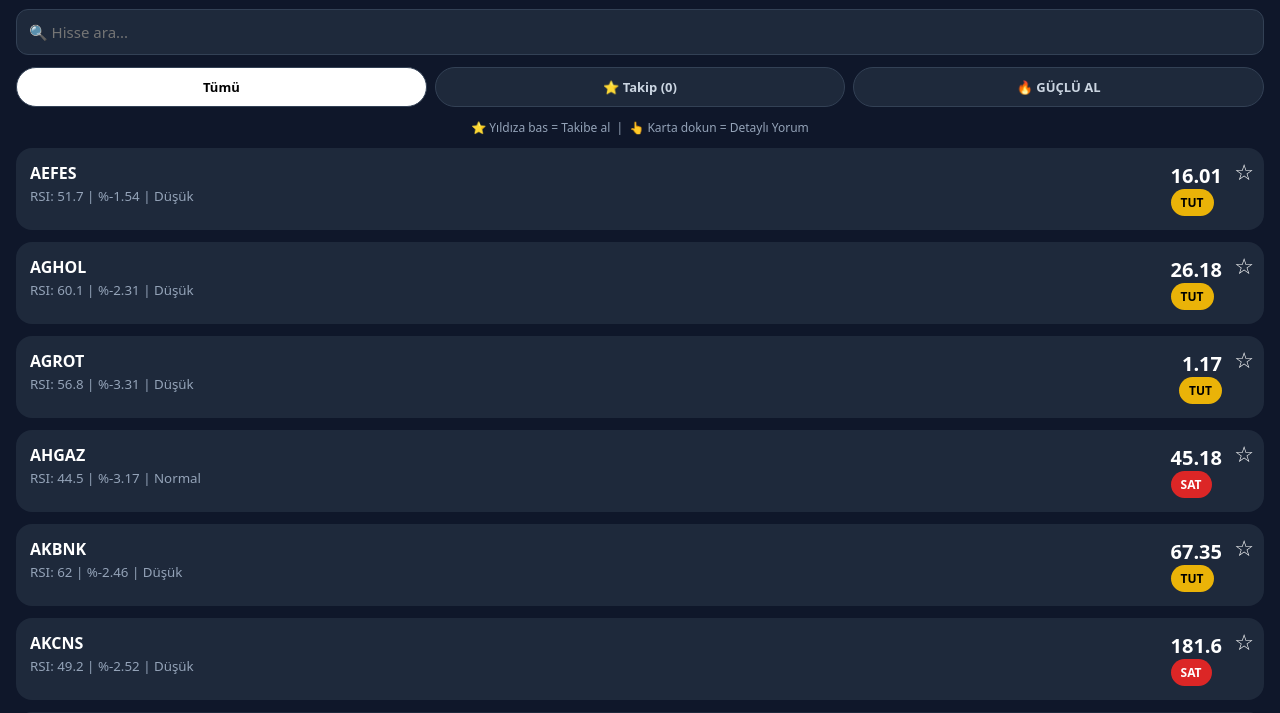
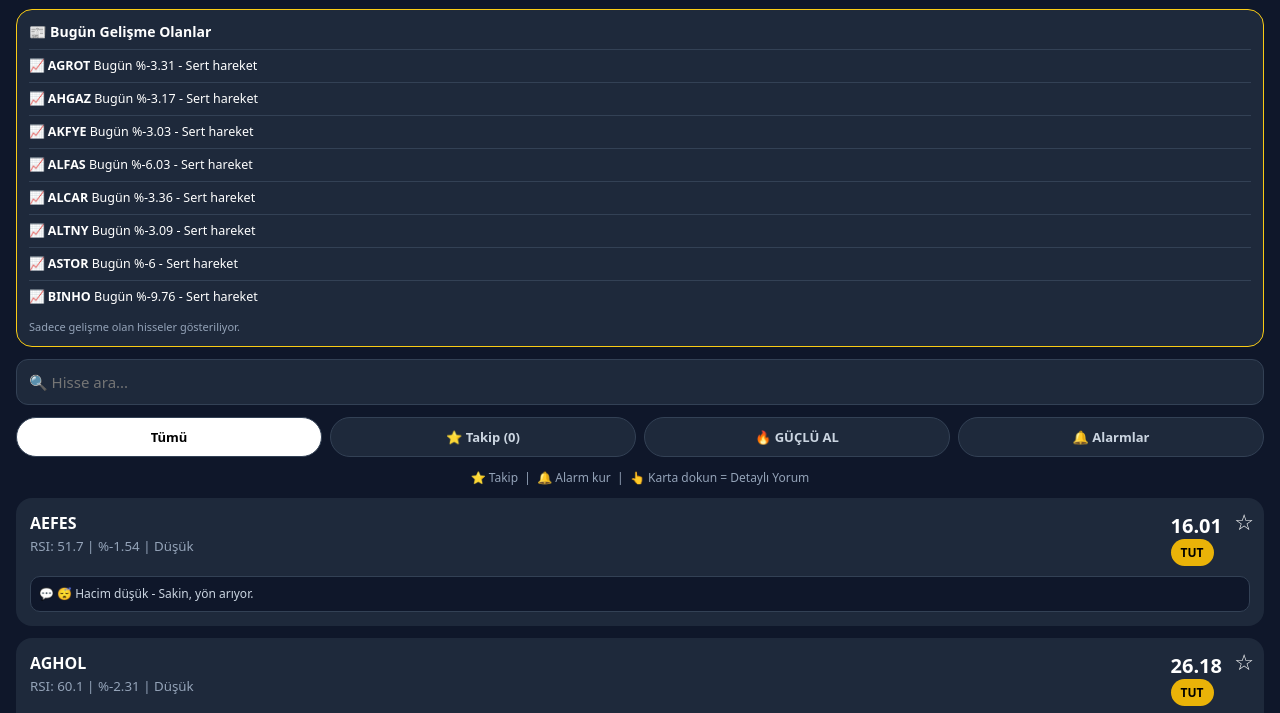
Before and after one commit to gncr03/bist-radar, a plain HTML site: page index.html in a window 1280 px wide. Shown: the part 62-775 px from the top of the page. Drawn offline with Linux system fonts and the light colour scheme.

Commit message:
Update index.html

```diff
--- a/index.html
+++ b/index.html
@@ -18,6 +18,7 @@ body{background:#0f172a;color:#fff;padding:16px}
 .badge{font-size:12px;font-weight:700;padding:5px 10px;border-radius:20px;display:inline-block}
 .AL{background:#16a34a}.SAT{background:#dc2626}.TUT{background:#eab308;color:#000}
 .star{position:absolute;top:8px;right:10px;font-size:22px}
+.mini{font-size:12px;color:#cbd5e1;background:#0f172a;border:1px solid #334155;border-radius:10px;padding:8px;margin-top:10px;line-height:1.5}
 .ai{display:none;margin-top:12px;background:#0f172a;border:1px solid #334155;border-radius:12px;padding:12px;font-size:13px;line-height:1.7}
 .ai.open{display:block}
 .ai .line{display:flex;justify-content:space-between;margin:4px 0}
@@ -28,72 +29,142 @@ body{background:#0f172a;color:#fff;padding:16px}
 .hint{text-align:center;color:#94a3b8;font-size:12px;margin:12px 0}
 .bar{height:8px;background:#334155;border-radius:99px;overflow:hidden;margin:6px 0}
 .bar div{height:100%;background:#4ade80}
+#ozet{background:#1e293b;border:1px solid #facc15;border-radius:16px;padding:12px;margin-bottom:12px;display:none}
+#ozet h3{font-size:14px;margin-bottom:8px}
+#ozet .item{font-size:12.5px;line-height:1.6;padding:6px 0;border-top:1px solid #334155}
+#alarmBanner{background:#dc2626;border-radius:16px;padding:14px;margin-bottom:12px;display:none;text-align:center}
+#alarmBanner b{font-size:16px}
+#alarmBanner button{margin-top:8px;padding:8px 14px;border-radius:99px;border:none;background:#fff;font-weight:700}
+.alarmRow{display:flex;gap:6px;margin-top:10px}
+.alarmRow input{flex:1;padding:8px;border-radius:10px;border:1px solid #334155;background:#1e293b;color:#fff}
+.alarmRow button{padding:8px 12px;border-radius:10px;border:none;background:#facc15;font-weight:700}
+.alarmList{font-size:12px;margin-top:8px;line-height:1.6}
+.alarmList span{background:#334155;padding:3px 8px;border-radius:99px;display:inline-block;margin:2px}
 </style>
 </head>
 <body>
 <div class="top"><h1>📈 BIST Radar</h1><span id="time">...</span></div>
+
+<div id="alarmBanner"><div>🔔 <b id="alarmText">ALARM!</b></div><div id="alarmSub" style="font-size:13px;margin-top:4px"></div><button onclick="kapatAlarm()">Tamam, Sustur</button></div>
+
+<div id="ozet"><h3>📰 Bugün Gelişme Olanlar</h3><div id="ozetIcerik"></div></div>
+
 <input id="search" placeholder="🔍 Hisse ara..." oninput="render()">
 <div class="tabs">
 <button class="tab active" id="tab-all" onclick="setTab('all')">Tümü</button>
 <button class="tab" id="tab-fav" onclick="setTab('fav')">⭐ Takip (<span id="favCount">0</span>)</button>
 <button class="tab" id="tab-strong" onclick="setTab('strong')">🔥 GÜÇLÜ AL</button>
+<button class="tab" id="tab-alarm" onclick="setTab('alarm')">🔔 Alarmlar</button>
 </div>
-<div class="hint">⭐ Yıldıza bas = Takibe al &nbsp;|&nbsp; 👆 Karta dokun = Detaylı Yorum</div>
+<div class="hint">⭐ Takip &nbsp;|&nbsp; 🔔 Alarm kur &nbsp;|&nbsp; 👆 Karta dokun = Detaylı Yorum</div>
 <div id="list">Yükleniyor...</div>
 <script>
+// --- GERİ TUŞU ATMASIN ---
+history.pushState({page:1},'','');
+window.addEventListener('popstate',function(){history.pushState({page:1},'','');});
+
 let ALL=[],TAB='all';
-let FAV=[];
+let FAV=[], ALARMS=[];
 try{FAV=JSON.parse(localStorage.getItem('bist_fav')||'[]');}catch(e){FAV=[];}
-function setTab(t){TAB=t;document.querySelectorAll('.tab').forEach(e=>e.classList.remove('active'));document.getElementById(t==='all'?'tab-all':t==='fav'?'tab-fav':'tab-strong').classList.add('active');render();}
+try{ALARMS=JSON.parse(localStorage.getItem('bist_alarms')||'[]');}catch(e){ALARMS=[];}
+
+function setTab(t){TAB=t;document.querySelectorAll('.tab').forEach(e=>e.classList.remove('active'));document.getElementById(t==='all'?'tab-all':t==='fav'?'tab-fav':t==='strong'?'tab-strong':'tab-alarm').classList.add('active');render();}
 function toggleFav(sym,ev){ev.stopPropagation();if(FAV.includes(sym))FAV=FAV.filter(s=>s!==sym);else FAV.push(sym);localStorage.setItem('bist_fav',JSON.stringify(FAV));render();}
-
+function alarmKur(sym,ev){
+  ev.stopPropagation();
+  const inp=document.getElementById('alarm-input-'+sym);
+  const val=parseFloat(inp.value.replace(',','.'));
+  if(!val||val<=0){alert('Lütfen bir fiyat yaz, örn: 310');return;}
+  ALARMS=ALARMS.filter(a=>a.sym!==sym);
+  ALARMS.push({sym: sym, fiyat: val, yon: val > (ALL.find(h=>h.sym===sym)?.fiyat||0) ? 'yukari' : 'asagi'});
+  localStorage.setItem('bist_alarms',JSON.stringify(ALARMS));
+  alert(sym+' için alarm kuruldu: '+val+' TL');
+  render();
+}
+function alarmSil(sym,ev){if(ev)ev.stopPropagation();ALARMS=ALARMS.filter(a=>a.sym!==sym);localStorage.setItem('bist_alarms',JSON.stringify(ALARMS));render();}
+function kapatAlarm(){document.getElementById('alarmBanner').style.display='none';}
+function checkAlarms(){
+  let fired=[];
+  ALARMS.forEach(a=>{
+    const h=ALL.find(x=>x.sym===a.sym); if(!h) return;
+    const fiyat=parseFloat(h.fiyat)||0;
+    if(a.yon==='yukari' && fiyat>=a.fiyat) fired.push(a.sym+' '+fiyat+' TL oldu, hedefin '+a.fiyat+' idi (YUKARI kırdı) 🎉');
+    if(a.yon==='asagi' && fiyat<=a.fiyat) fired.push(a.sym+' '+fiyat+' TL oldu, hedefin '+a.fiyat+' idi (AŞAĞI kırdı) ⚠️');
+  });
+  if(fired.length){
+    document.getElementById('alarmBanner').style.display='block';
+    document.getElementById('alarmText').textContent='ALARM ÇALDI! ('+fired.length+')';
+    document.getElementById('alarmSub').innerHTML=fired.join('<br>');
+    try{navigator.vibrate([300,100,300]);}catch(e){}
+    try{new Audio('https://actions.google.com/sounds/v1/alarms/beep_short.ogg').play().catch(()=>{});}catch(e){}
+  }
+}
+function miniOzet(h){
+  const rsi=parseFloat(h.rsi)||50;
+  const sinyal=(h.sinyal||'TUT');
+  const deg=String(h.degisim||'');
+  if(sinyal.includes('GÜÇLÜ AL')) return '🔥 Güçlü AL - Momentum ve hacim pozitif, alıcılar önde.';
+  if(sinyal.includes('GÜÇLÜ SAT')) return '⛔ Güçlü SAT - Satıcılar baskın, şimdilik bekle.';
+  if(rsi<30) return '💡 RSI çok düşük, satılmış - tepki gelebilir ama acele etme.';
+  if(rsi>70) return '⚠️ RSI çok yüksek, şişmiş - düzeltme gelebilir, dikkat.';
+  if(sinyal.includes('AL')) return '🟢 Pozitif görünüm - Yükseliş isteği var, direnci izle.';
+  if(sinyal.includes('SAT')) return '🔴 Zayıf görünüm - Alıcılar isteksiz, izlemede kal.';
+  if(h.hacim && h.hacim.includes('Yüksek')) return '📦 Hacim yüksek - Hareket gerçek, ilgi var.';
+  if(h.hacim && h.hacim.includes('Düşük')) return '😴 Hacim düşük - Sakin, yön arıyor.';
+  return '🟡 Dengede - Ne alıcı ne satıcı önde, kırılım bekle. Bugün '+deg+'.';
+}
 function yorumUret(h){
-  const sym=h.sym, fiyat=h.fiyat, rsi=parseFloat(h.rsi)||50, degisim=String(h.degisim||'0'), hacim=h.hacim||'Normal', skor=h.skor||50, sinyal=(h.sinyal||'TUT');
+  const sym=h.sym, rsi=parseFloat(h.rsi)||50, degisim=String(h.degisim||'0'), hacim=h.hacim||'Normal', skor=h.skor||50, sinyal=(h.sinyal||'TUT');
   const degNum=parseFloat(degisim.replace('%','').replace(',','.'))||0;
   let rsiYorum='';
-  if(rsi<30) rsiYorum=`RSI ${rsi} ile <b>çok satılmış</b> bölgede. Yani herkes satmış, fiyat şişmiş değil, düşmüş. Genelde buradan tepki yükselişi gelir, ama tek başına al demek değil.`;
-  else if(rsi<40) rsiYorum=`RSI ${rsi} - <b>zayıf bölgeye yakın.</b> Alıcılar isteksiz, satıcılar biraz önde. Acele etme, dönüş işareti bekle.`;
-  else if(rsi<=60) rsiYorum=`RSI ${rsi} - <b>tam dengede.</b> Ne çok alınmış, ne çok satılmış. Hisse yön arıyor.`;
-  else if(rsi<=70) rsiYorum=`RSI ${rsi} - <b>güçlü bölge.</b> Alıcılar kontrolde, momentum yukarı. Ama fiyat biraz ısınmış, kademeli düşün.`;
-  else rsiYorum=`RSI ${rsi} ile <b>çok alınmış / şişmiş</b> bölgede. Herkes almış, fiyat hızlı yükselmiş. Buradan almak riskli, düzeltme gelebilir.`;
-
+  if(rsi<30) rsiYorum=`RSI ${rsi} ile <b>çok satılmış</b> bölgede. Herkes satmış, tepki yükselişi gelebilir.`;
+  else if(rsi<40) rsiYorum=`RSI ${rsi} - <b>zayıf bölgeye yakın.</b> Alıcılar isteksiz.`;
+  else if(rsi<=60) rsiYorum=`RSI ${rsi} - <b>tam dengede.</b> Hisse yön arıyor.`;
+  else if(rsi<=70) rsiYorum=`RSI ${rsi} - <b>güçlü bölge.</b> Alıcılar kontrolde.`;
+  else rsiYorum=`RSI ${rsi} ile <b>çok alınmış</b> bölgede. Düzeltme gelebilir.`;
   let hacimYorum='';
-  if(hacim.includes('Yüksek')) hacimYorum=`Hacim <b>yüksek 🔥</b> - Bugün herkes bu hisseyle ilgilenmiş. Hareket gerçek, boş değil.`;
-  else if(hacim.includes('Düşük')) hacimYorum=`Hacim <b>düşük</b> - Bugün ilgi az. Fiyat hareketi zayıf kalabilir, hacim artmadan güvenme.`;
-  else hacimYorum=`Hacim <b>normal</b> - Ortalama bir ilgi var, ne coşku ne kaçış.`;
-
+  if(hacim.includes('Yüksek')) hacimYorum=`Hacim <b>yüksek 🔥</b> - Hareket gerçek.`;
+  else if(hacim.includes('Düşük')) hacimYorum=`Hacim <b>düşük</b> - İlgi az.`;
+  else hacimYorum=`Hacim <b>normal</b> - Ortalama ilgi var.`;
   let degYorum='';
-  if(degNum>2) degYorum=`Bugün <b>%${degNum} yükselmiş</b>, güçlü bir gün geçirmiş.`;
-  else if(degNum>0) degYorum=`Bugün <b>%${degNum} hafif artıda</b>, pozitif ama coşku yok.`;
-  else if(degNum>-2) degYorum=`Bugün <b>%${degNum} hafif ekside</b>, küçük bir geri çekilme var.`;
-  else degYorum=`Bugün <b>%${degNum} düşmüş</b>, satıcılar bugün baskın.`;
-
+  if(degNum>2) degYorum=`Bugün <b>%${degNum} yükselmiş</b>, güçlü gün.`;
+  else if(degNum>0) degYorum=`Bugün <b>%${degNum} hafif artıda</b>.`;
+  else if(degNum>-2) degYorum=`Bugün <b>%${degNum} hafif ekside</b>.`;
+  else degYorum=`Bugün <b>%${degNum} düşmüş</b>, satıcılar baskın.`;
   let karar='', kararCls='tut', kararBaslik='';
-  if(sinyal.includes('GÜÇLÜ AL')){
-    kararCls='al'; kararBaslik='✅ ALINABİLİR - Güçlü Görünüm';
-    karar=`${sym} şu an radarın en güçlülerinden. RSI, hacim ve momentum aynı anda pozitif. <b>Ne yapmalı?</b> Kademeli alım düşünülebilir. Tek seferde tüm parayla girme, ${h.destek} altına stop koy. Hedefin ${h.hedef} olsun.`;
-  } else if(sinyal.includes('AL')){
-    kararCls='al'; kararBaslik='🟢 AL Düşünülebilir';
-    karar=`${sym} pozitif tarafta. <b>Ne yapmalı?</b> ${h.direnc} direnci kırılırsa alım güçlenir. Kırılmadan alırsan küçük gir, kırılırsa ekle. Stopun: ${h.stop}`;
-  } else if(sinyal.includes('GÜÇLÜ SAT')){
-    kararCls='sat'; kararBaslik='⛔ ŞİMDİ ALMA - Bekle';
-    karar=`${sym} şu an zayıf. <b>Ne yapmalı?</b> Elinde varsa ${h.destek} desteğini izle, kırılırsa satışı düşün. Elinde yoksa düşen bıçağı tutma, dibi görmeden alma. ${h.destek} üstünde tutunursa tekrar bak.`;
-  } else if(sinyal.includes('SAT')){
-    kararCls='sat'; kararBaslik='🔴 ZAYIF - Acele Etme';
-    karar=`${sym} satıcı baskısında. <b>Ne yapmalı?</b> Yeni alım için erken. ${h.destek} desteğinde tutunursa ve hacim artarsa o zaman düşün. Şimdilik izle.`;
-  } else {
-    kararCls='tut'; kararBaslik='🟡 TUT / İZLE - Kararsız';
-    karar=`${sym} yön arıyor. <b>Ne yapmalı?</b> Elinde varsa ${h.destek} altına inmedikçe tut. Yeni alacaksan ${h.direnc} üstünde kapanış bekle. ${h.direnc} kırılırsa AL, ${h.destek} kırılırsa SAT tarafına döner.`;
-  }
+  if(sinyal.includes('GÜÇLÜ AL')){kararCls='al';kararBaslik='✅ ALINABİLİR - Güçlü';karar=`${sym} radarın en güçlülerinden. Kademeli alım düşünülebilir. Tek seferde girme, ${h.destek} altına stop koy. Hedef: ${h.hedef}`;}
+  else if(sinyal.includes('AL')){kararCls='al';kararBaslik='🟢 AL Düşünülebilir';karar=`${sym} pozitif. ${h.direnc} kırılırsa güçlenir. Stopun: ${h.stop}`;}
+  else if(sinyal.includes('GÜÇLÜ SAT')){kararCls='sat';kararBaslik='⛔ ŞİMDİ ALMA - Bekle';karar=`${sym} zayıf. Düşen bıçağı tutma, ${h.destek} üstünde tutunursa tekrar bak.`;}
+  else if(sinyal.includes('SAT')){kararCls='sat';kararBaslik='🔴 ZAYIF - Acele Etme';karar=`${sym} satıcı baskısında. ${h.destek} tutunursa ve hacim artarsa düşün.`;}
+  else {kararCls='tut';kararBaslik='🟡 TUT / İZLE';karar=`${sym} yön arıyor. ${h.direnc} üstü AL, ${h.destek} altı SAT tarafına döner.`;}
   return {rsiYorum,hacimYorum,degYorum,karar,kararCls,kararBaslik};
 }
-
+function buildOzet(){
+  const items=[];
+  ALL.forEach(h=>{
+    const rsi=parseFloat(h.rsi)||50, deg=parseFloat(String(h.degisim||'0').replace('%','').replace(',','.'))||0, sinyal=h.sinyal||'';
+    if(sinyal.includes('GÜÇLÜ AL')) items.push(`🔥 <b>${h.sym}</b> GÜÇLÜ AL - Fiyat ${h.fiyat}, RSI ${rsi}`);
+    else if(sinyal.includes('GÜÇLÜ SAT')) items.push(`⛔ <b>${h.sym}</b> GÜÇLÜ SAT - Fiyat ${h.fiyat}, RSI ${rsi}`);
+    else if(rsi<30) items.push(`💡 <b>${h.sym}</b> RSI ${rsi} - Çok satılmış, tepki izle`);
+    else if(rsi>72) items.push(`⚠️ <b>${h.sym}</b> RSI ${rsi} - Çok alınmış, dikkat`);
+    else if(Math.abs(deg)>=3) items.push(`📈 <b>${h.sym}</b> Bugün %${deg} - Sert hareket`);
+    else if(h.hacim && h.hacim.includes('Yüksek') && deg>1) items.push(`📦 <b>${h.sym}</b> Hacim patladı, yükseliş hacimli`);
+  });
+  const ozetEl=document.getElementById('ozet');
+  if(items.length===0){ozetEl.style.display='none';return;}
+  ozetEl.style.display='block';
+  document.getElementById('ozetIcerik').innerHTML=items.slice(0,8).map(i=>`<div class="item">${i}</div>`).join('') + `<div style="font-size:11px;color:#94a3b8;margin-top:6px">Sadece gelişme olan hisseler gösteriliyor.</div>`;
+}
 function render(){
   const q=(document.getElementById('search').value||'').toUpperCase().trim();
   let arr=[...ALL];
   if(TAB==='fav')arr=arr.filter(h=>FAV.includes(h.sym));
   if(TAB==='strong')arr=arr.filter(h=>(h.sinyal||'').includes('GÜÇLÜ AL'));
-  if(q)arr=arr.filter(h=>(h.sym||'').includes(q));
+  if(TAB==='alarm'){
+    if(!ALARMS.length){document.getElementById('list').innerHTML='<div style="text-align:center;color:#94a3b8;padding:30px">Henüz alarmın yok.<br>Bir hisse kartındaki 🔔 kutusuna fiyat yaz, kur.</div>';return;}
+    arr=ALL.filter(h=>ALARMS.some(a=>a.sym===h.sym));
+  }
+  if(q && TAB!=='alarm')arr=arr.filter(h=>(h.sym||'').includes(q));
   document.getElementById('favCount').textContent=FAV.length;
   const el=document.getElementById('list');
   if(!arr.length){el.innerHTML='<div style="text-align:center;color:#94a3b8;padding:30px">Hisse bulunamadı.</div>';return;}
@@ -101,20 +172,25 @@ function render(){
     const sym=h.sym||'?';const fiyat=h.fiyat||0;const sinyal=(h.sinyal||'TUT');let cls='TUT';if(sinyal.includes('AL'))cls='AL';if(sinyal.includes('SAT'))cls='SAT';
     const isFav=FAV.includes(sym);
     const y=yorumUret(h);
+    const al=ALARMS.find(a=>a.sym===sym);
+    const alarmHtml=al?`<div class="alarmList"><span>🔔 Alarm: ${al.fiyat} TL ${al.yon==='yukari'?'⬆️':'⬇️'} <b style="cursor:pointer" onclick="alarmSil('${sym}',event)"> ✕ Sil</b></span></div>`:'';
     return `<div class="card" onclick="document.getElementById('ai-${sym}').classList.toggle('open')">
     <div class="star" onclick="toggleFav('${sym}',event)">${isFav?'⭐':'☆'}</div>
     <div class="row"><div><b>${sym}</b><br><small style="color:#94a3b8">RSI: ${h.rsi} | ${h.degisim} | ${h.hacim}</small></div><div style="padding-right:28px"><div class="price">${fiyat}</div><span class="badge ${cls}">${sinyal}</span></div></div>
+    <div class="mini">💬 ${miniOzet(h)}</div>
+    ${alarmHtml}
     <div class="ai" id="ai-${sym}">
       <b>🤖 ${sym} - Detaylı Yorum</b>
-      <div class="box">📊 <b>RSI Yorumu:</b><br>${y.rsiYorum}</div>
-      <div class="box">📦 <b>Hacim Yorumu:</b><br>${y.hacimYorum}</div>
-      <div class="box">📈 <b>Bugün Ne Oldu?</b><br>${y.degYorum} Güç skoru <b>${h.skor}/100</b>.<div class="bar"><div style="width:${h.skor}%"></div></div></div>
+      <div class="box">📊 <b>RSI:</b><br>${y.rsiYorum}</div>
+      <div class="box">📦 <b>Hacim:</b><br>${y.hacimYorum}</div>
+      <div class="box">📈 <b>Bugün:</b><br>${y.degYorum} Güç: <b>${h.skor}/100</b><div class="bar"><div style="width:${h.skor}%"></div></div></div>
       <div class="karar ${y.kararCls}">${y.kararBaslik}<br><span style="font-weight:400">${y.karar}</span></div>
       <div class="line"><span>🎯 Hedef</span><b style="color:#4ade80">${h.hedef}</b></div>
       <div class="line"><span>🛑 Stop</span><b style="color:#f87171">${h.stop}</b></div>
-      <div class="line"><span>📉 Destek - Kırılırsa düşer</span><b>${h.destek}</b></div>
-      <div class="line"><span>📈 Direnç - Kırılırsa yükselir</span><b>${h.direnc}</b></div>
-      <div style="font-size:11px;color:#94a3b8;margin-top:8px">Eğitim amaçlıdır, yatırım tavsiyesi değildir. Kendi araştırmanı da yap.</div>
+      <div class="line"><span>📉 Destek</span><b>${h.destek}</b></div>
+      <div class="line"><span>📈 Direnç</span><b>${h.direnc}</b></div>
+      <div style="margin-top:10px"><b>🔔 Fiyat Alarmı Kur</b><div class="alarmRow"><input id="alarm-input-${sym}" type="number" placeholder="Örn: ${fiyat} - Hedef fiyat yaz" onclick="event.stopPropagation()"><button onclick="alarmKur('${sym}',event)">Kur</button></div><div style="font-size:11px;color:#94a3b8;margin-top:4px">Fiyat buraya gelince panelde alarm çalacak. Sayfayı açık tutman yeterli.</div></div>
+      <div style="font-size:11px;color:#94a3b8;margin-top:8px">Eğitim amaçlıdır, yatırım tavsiyesi değildir.</div>
     </div></div>`;
   }).join('');
 }
@@ -124,7 +200,7 @@ async function load(){
     const j=await res.json();
     const arr=j.hisseler||j;
     document.getElementById('time').textContent='Son: '+(j.Güncellendi||'');
-    ALL=arr; render();
+    ALL=arr; buildOzet(); checkAlarms(); render();
   }catch(e){document.getElementById('list').textContent='Hata: '+e.message;}
 }
 load();
```
